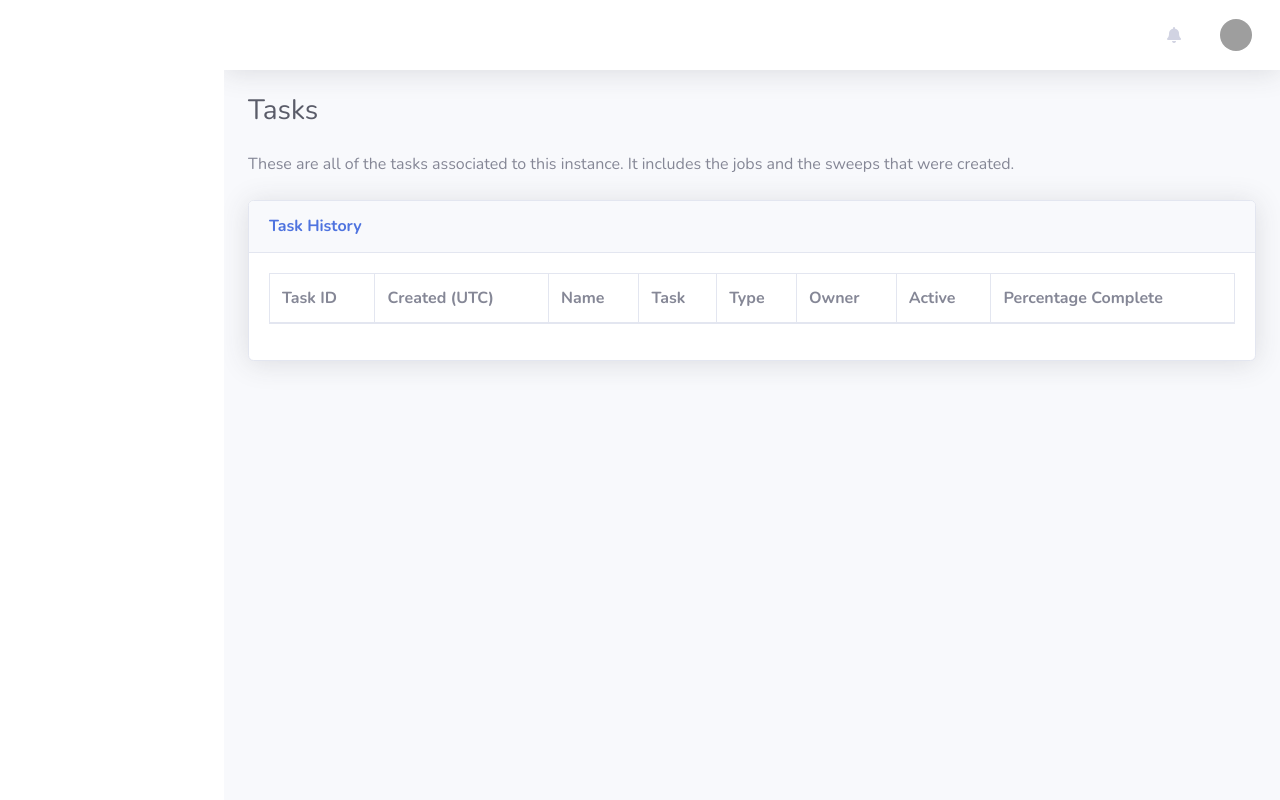
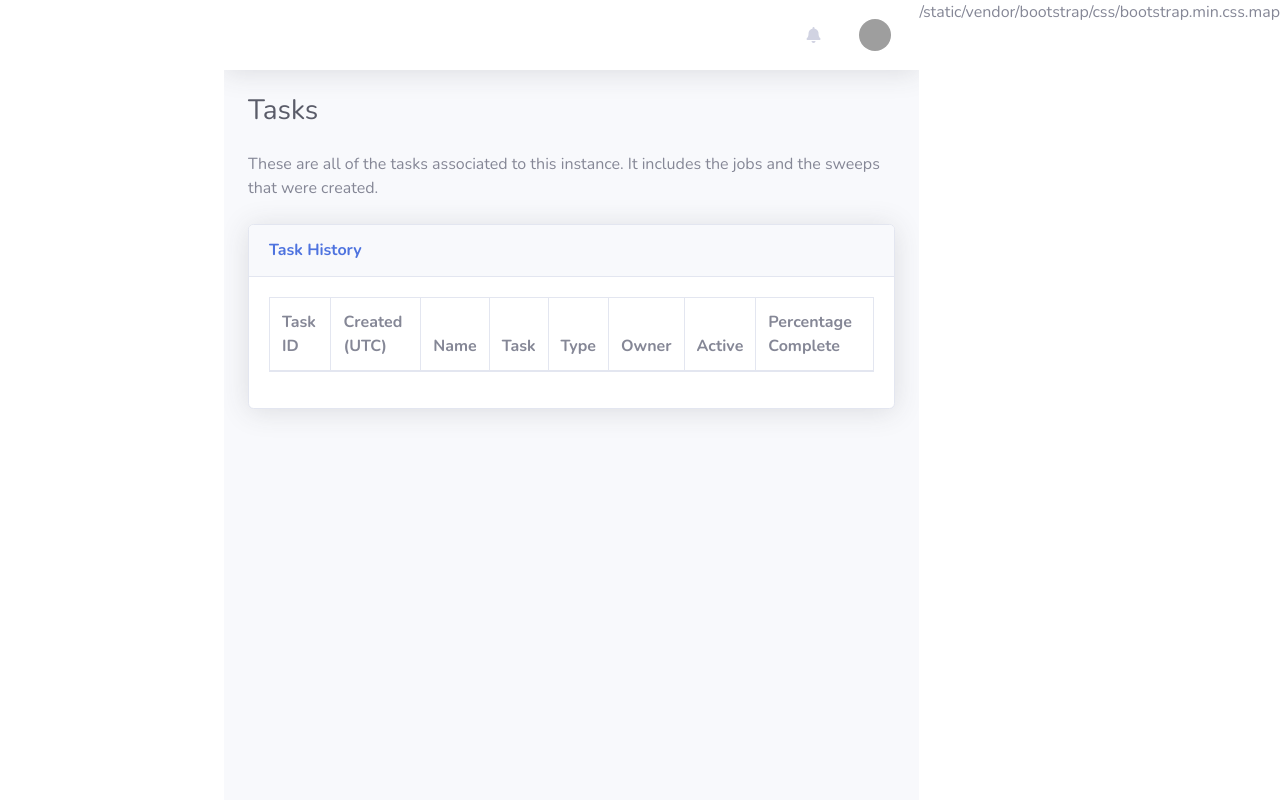
Before and after one commit to allthingsdfir/cb-bot, a Python web app: template application/templates/tasks.html in a window 1280 px wide. Run offline with Jinja, Linux system fonts and the light colour scheme; the template is opened without the code that fills it, so the values that code supplies are empty; some libraries are stand-ins or nearby versions; grey boxes are pictures that could not be loaded.

Commit message:
Change formatting

```diff
--- a/application/templates/tasks.html
+++ b/application/templates/tasks.html
@@ -102,6 +102,7 @@
         getTasks();
         setInterval(getTasks, 6000);
     </script>
+    /static/vendor/bootstrap/css/bootstrap.min.css.map
     <!-- <script>
         // Call the dataTables jQuery plugin
         $(document).ready(function() {
```
